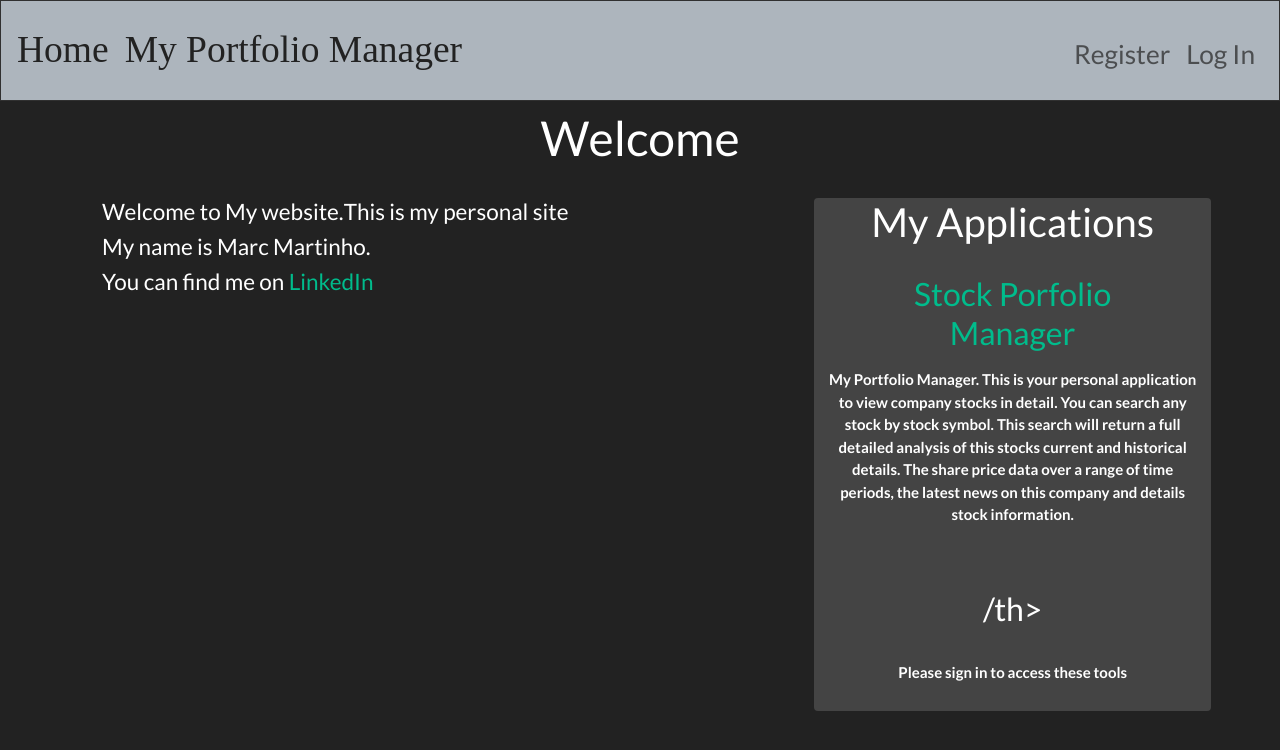
After one commit to marc-martini/website, a Flask app: template application/templates/main_home.html in a window 1280 px wide. The commit adds this page. Shown: the top 750 px of the page. Run offline with Flask 2, Linux system fonts and the light colour scheme; the template is opened without the code that fills it: most values are stand-ins (such as "Sample title", 1, 10 or a date in 2020); lists and menus that the app fills with data are empty; some libraries are stand-ins or nearby versions; some web fonts are replaced.

Commit message:
update all stock pages with stock prefix, and user pages with user prefix. added main

```diff
--- a/application/__init__.py
+++ b/application/__init__.py
@@ -23,7 +23,7 @@ def create_app():
     with app.app_context():
         # Application Routes
         #from . import routes, user, stocks
-        from . import user, stock
+        from . import user, stock, main
 
         db.create_all()
 
--- /dev/null
+++ b/application/main.py
@@ -0,0 +1,17 @@
+from flask import Blueprint, render_template, redirect, url_for, request, jsonify, flash, session
+from flask_login import current_user, login_required
+from datetime import datetime
+from .plot import render_graph_histo, render_graph_comp
+from .iex import histo_data, quote_data, logo, company_data, news
+from .forms import Stock, CompStock
+from .db_models import db, UserStock
+
+# Blueprint Configuration
+main_bp = Blueprint('main_bp', __name__)
+
+
+@main_bp.route('/', methods=['GET'])
+def home():
+    """Homepage"""
+
+    return render_template('main_home.html', current_user=current_user, title = 'Home')
--- a/application/templates/layout.html
+++ b/application/templates/layout.html
@@ -22,7 +22,8 @@
     <body>
 
         <nav class="navbar navbar-expand-sm navbar-light bg-light border border-dark">
-            <a class="navbar-brand" id="main_name" href= "{{ url_for('stock_bp.home') }}" ><span class="black">My Portfolio Manager</span></a>
+            <a class="navbar-brand" id="main_name" href= "{{ url_for('main.home') }}" ><span class="black">Home</span></a>
+            <a class="navbar-brand" id="main_name" href= "{{ url_for('stock_bp.stock_home') }}" ><span class="black">My Portfolio Manager</span></a>
             <div class="collapse navbar-collapse" id="navbar">
                 {% if current_user.is_authenticated %}
                     <ul class="navbar-nav  mr-auto mt-2">
@@ -30,7 +31,7 @@
                         <li class="nav-item"><a class="nav-link" href="{{ url_for('stock_bp.compare') }}">Stocks Comparison</a></li>
                     </ul>
                     <ul class="navbar-nav ml-auto ">
-                        <li class="nav-item pr-5 mt-2"><a class="nav-link" href="{{ url_for('user_bp.dashboard') }}">Dashboard</a></li>
+                        <li class="nav-item pr-5 mt-2"><a class="nav-link" href="{{ url_for('stock_bp.dashboard') }}">Dashboard</a></li>
                         <li id="logout" class="nav-item mt-3"><a class="nav-link" href="{{ url_for('user_bp.logout') }}">Log Out</a></li>
                     </ul>
                 {% else %}
--- /dev/null
+++ b/application/templates/main_home.html
@@ -0,0 +1,57 @@
+{% extends "layout.html" %}
+
+{% block title %}
+    {{title}}
+{% endblock %}
+
+{% block main %}
+    <div  class="row justify-content-center pt-2 pb-4 mx-auto">
+        <h1 id="comp_name">Welcome</h1>
+    </div>
+
+    <div class="row justify-content-around">
+	    <div class="col-5 ml-5 mx-5">
+	        <div class="row">
+    	    	<h4>Welcome to My website.</h4>
+    	    	<h4>This is my personal site</h4>
+    	    	<h4>My name is Marc Martinho.</h4>
+    	    	<h4> You can find me on  <a href="https://www.linkedin.com/in/marc-martinho-914693a0/">LinkedIn</a></h4>
+    	    </div>
+
+        </div>
+
+    	<div  class="col-4 ml-2">
+    	    <div class="card bg-secondary border-0 m-0 p-0 ">
+    	        <div class="row justify-content-center">
+
+        		    <h2>My Applications</h2>
+        	    </div>
+            	<table id="all_tool" class="table">
+                        <tr>
+                            <th><h3><a class="nav-link" href="{{ url_for('stock_bp.stock_home') }}">Stock Porfolio Manager</a></h3>
+                            <p>My Portfolio Manager. This is your personal application to view company stocks in detail.
+                    	    	    You can search any stock by stock symbol. This search will return a full detailed analysis of this stocks
+                    	    	    current and historical details. The share price data over a range of time periods, the latest news on this
+                    	    	    company and details stock information.</p></th>
+                        </tr>
+                        <tr>
+                            <td class="mid_tool"></td>
+                        </tr>
+                        {% if current_user.is_authenticated %}
+                        <tr>
+                            <th><h3></th>
+                        </tr>
+                        {% else %}
+                        <tr>
+                            <th ><h3>/th>
+                        </tr>
+                        <tr>
+                            <th>Please sign in to access these tools</th>
+                        </tr>
+                        {% endif %}
+                </table>
+             </div>
+        </div>
+
+    </div>
+{% endblock %}
```
Also changed, not shown: application/stock.py (+37 -18 lines), application/user.py (+7 -26 lines), application/templates/stock_compare.html (renamed from application/templates/compare.html), application/templates/stock_comparison.html (renamed from application/templates/comparison.html), application/templates/stock_dashboard.html (renamed from application/templates/dashboard.html), application/templates/stock_home.html (renamed from application/templates/home.html), application/templates/stock_index.html (renamed from application/templates/index.html), application/templates/stock_quote.html (renamed from application/templates/quote.html), application/templates/user_changepw.html (renamed from application/templates/changepw.html), application/templates/user_login.html (renamed from application/templates/login.html), application/templates/user_register.html (renamed from application/templates/register.html).
